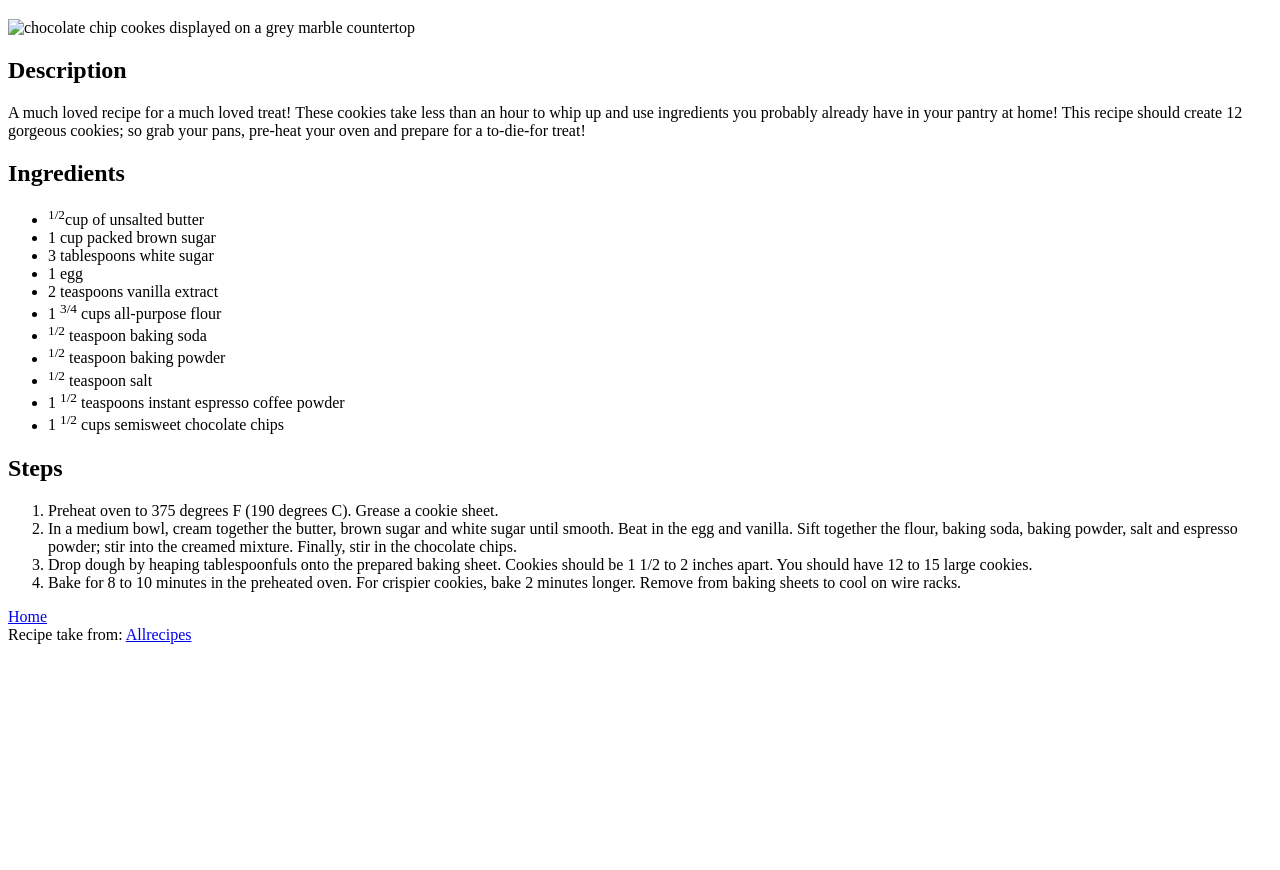
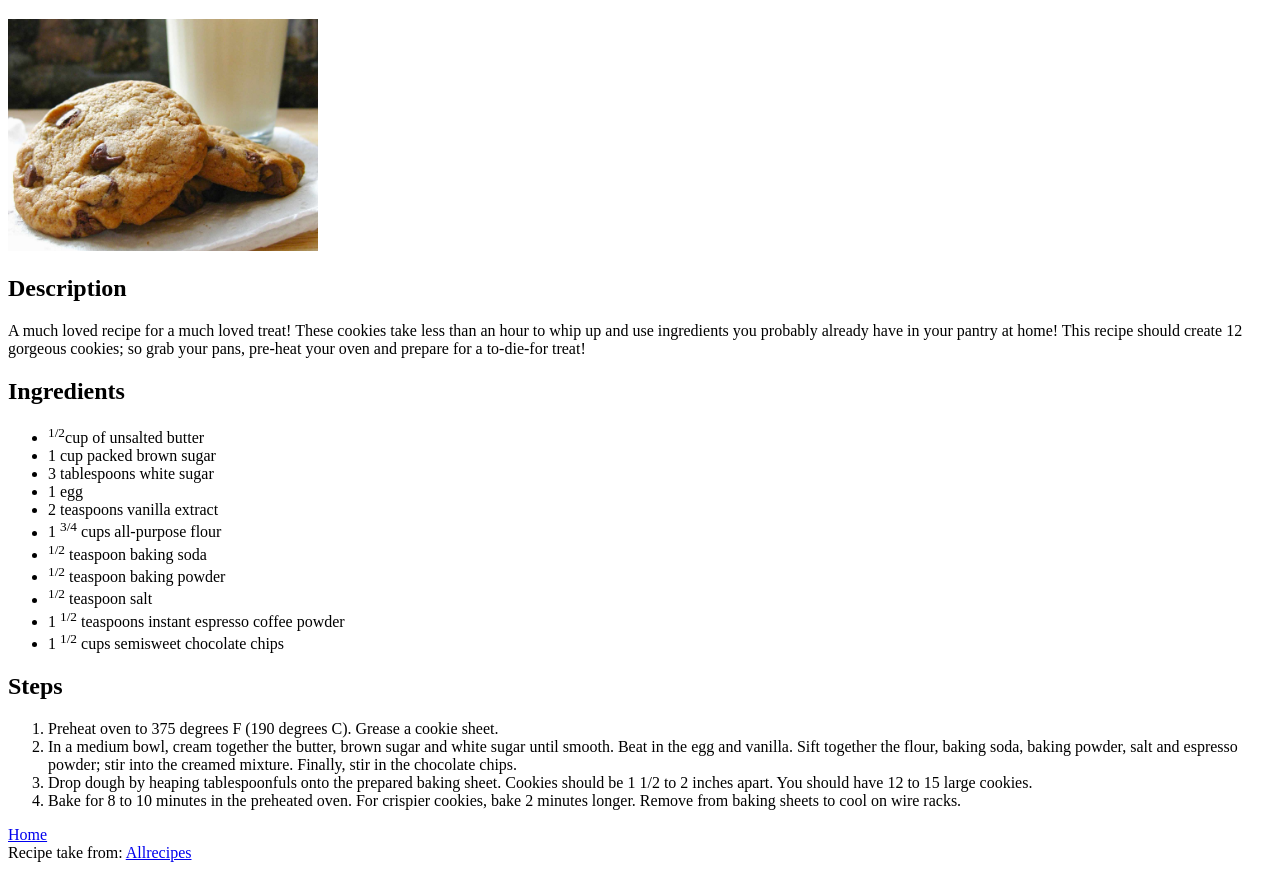
Before and after one commit to lyndz-pops/odin_recipes, a plain HTML site: page recipes/choc-chip-cookies.html in a window 1280 px wide. Shown: the part 61-931 px from the top of the page. Before the commit the page ends 800 px from the top, so only its background shows below. Drawn offline with Linux system fonts and the light colour scheme.

Commit message:
changed wrong filetype of image

```diff
--- a/recipes/choc-chip-cookies.html
+++ b/recipes/choc-chip-cookies.html
@@ -8,7 +8,7 @@
     <body>
         <h1>Chocolate Chip Cookies</h1>
 
-        <p><img src="../img/cookies.png" alt="chocolate chip cookes displayed on a grey marble countertop" width="310"></p>
+        <p><img src="../img/cookies.jpg" alt="chocolate chip cookes displayed on a grey marble countertop" width="310"></p>
 
         <h2>Description</h2>
         <p>A much loved recipe for a much loved treat! These cookies take less than an hour to whip up and use ingredients you probably already have in your pantry at home! This recipe should create 12 gorgeous cookies; so grab your pans, pre-heat your oven and prepare for a to-die-for treat!</p>
```
